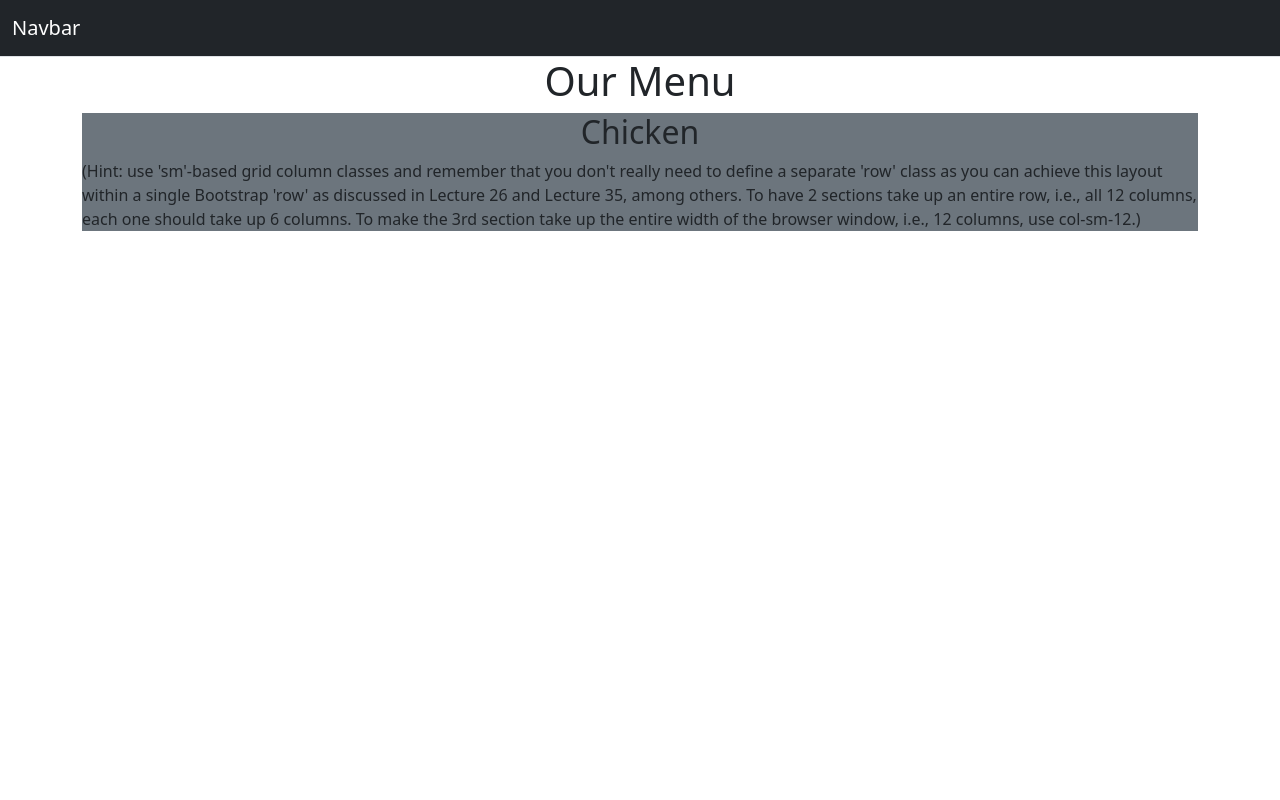
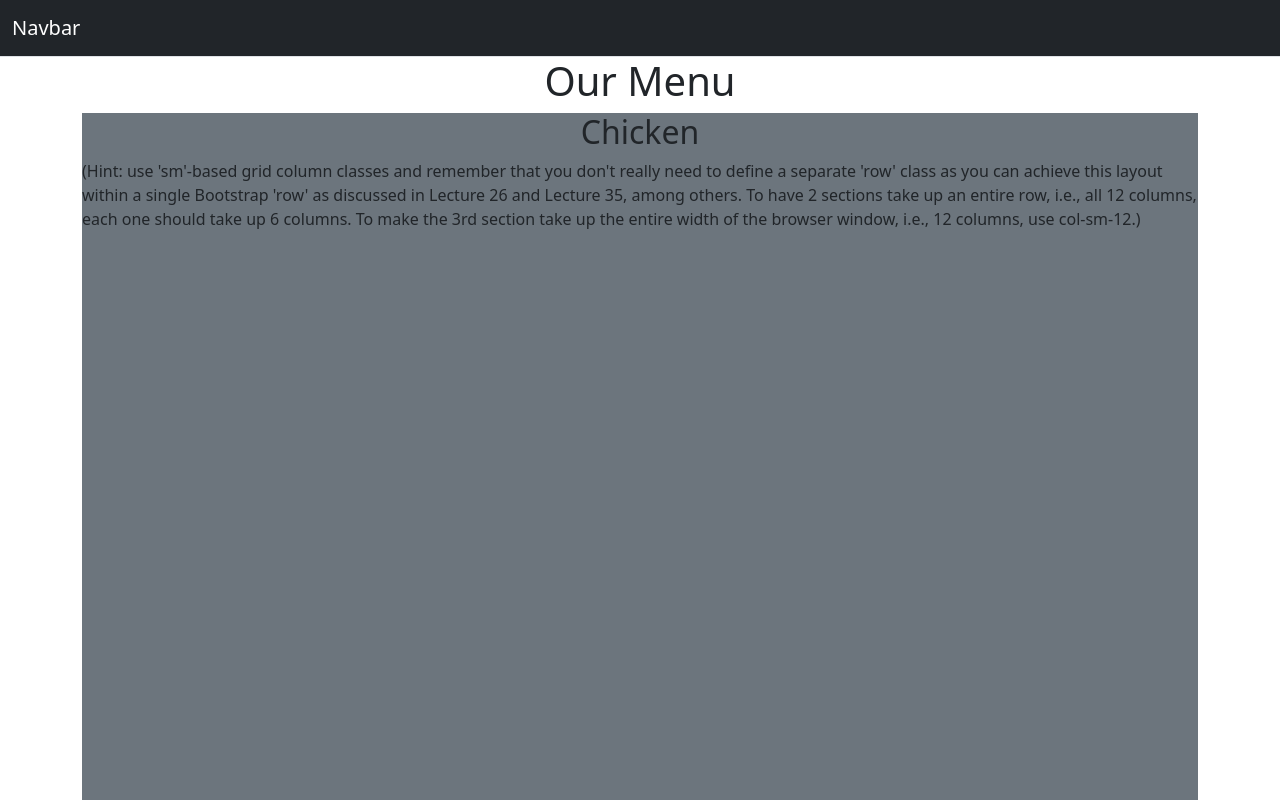
Before and after one commit to andrew786e/Assignment-Module-3, a plain HTML site: page index.html in a window 1280 px wide. Shown: the top 800 px of the page. Drawn offline with Linux system fonts and the light colour scheme.

Commit message:
Minor change to CSS

```diff
--- a/index.html
+++ b/index.html
@@ -33,7 +33,7 @@
       <h1 class="container text-center"> Our Menu</h1>
 
       <div class = "part-height container ">
-      <div class="col-xs-12 bg-secondary">
+      <div class="col-xs-12 bg-secondary part-height">
           <h2 class = "text-center"> Chicken </h2>
           <div>
             (Hint: use 'sm'-based grid column classes and remember that you don't really need to
```
